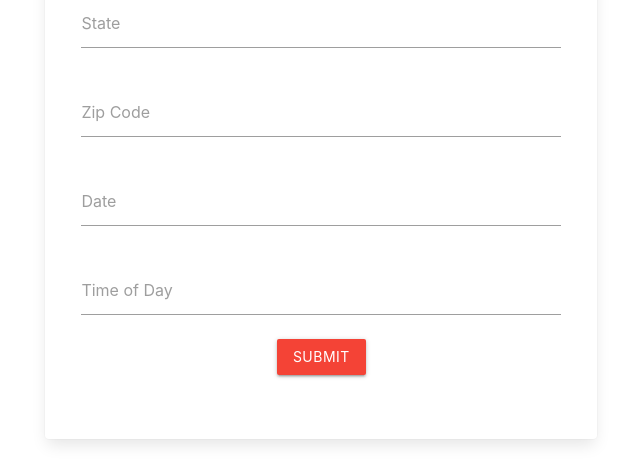
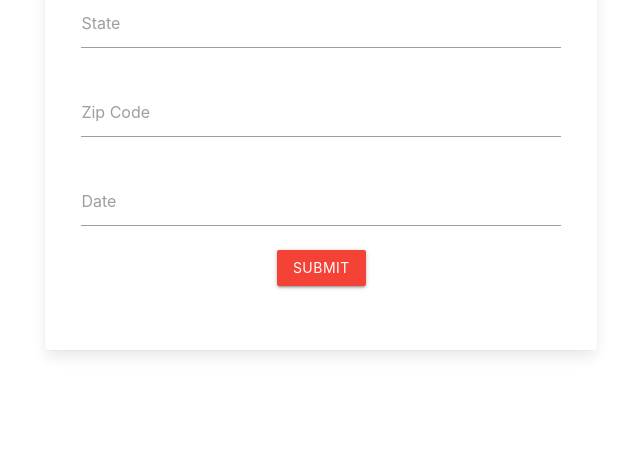
Before and after one commit to rstreep/french-fry-event, a Node server app: page /create-event in a window 1280 px wide. Shown: the part 878-1353 px from the top of the page, without its empty margins (377-1017 px from the left). After the commit the page ends 1234 px from the top, so only its background shows below. Run offline with Node 20, Linux system fonts and the light colour scheme; some libraries are stand-ins or nearby versions.

Commit message:
renamed to match event model

```diff
--- a/views/create-event.handlebars
+++ b/views/create-event.handlebars
@@ -18,20 +18,20 @@
           <div id="tab1">
             <span class="card-title">Event Info</span>
                 <div class="input-field col s12">
-                  <input id="event-name" type="text" class="validate">
-                  <label for="event-name">Event Name</label>
+                  <input id="event_name" type="text" class="validate">
+                  <label for="event_name">Event Name</label>
                 </div>
                 <div class="input-field col s12">
-                  <input id="event-description" type="text" class="validate">
-                  <label for="event-description">Event Description</label>
+                  <input id="event_description" type="text" class="validate">
+                  <label for="event_description">Event Description</label>
                 </div>
                 <div class="input-field col s12">
-                  <input id="event-type" type="text" class="validate">
-                  <label for="event-type">Event Type</label>
+                  <input id="event_type" type="text" class="validate">
+                  <label for="event_type">Event Type</label>
                 </div>
                 <div class="input-field col s12">
-                  <input id="street-address" type="text" class="validate">
-                  <label for="street-address">Street Address</label>
+                  <input id="street_address" type="text" class="validate">
+                  <label for="street_address">Street Address</label>
                 </div>
                 <div class="input-field col s12">
                   <input id="city" type="text" class="validate">
@@ -42,17 +42,17 @@
                   <label for="state">State</label>
                 </div>
                 <div class="input-field col s12">
-                  <input id="zip-code" type="text" class="validate">
-                  <label for="zip-code">Zip Code</label>
+                  <input id="zip" type="text" class="validate">
+                  <label for="zip">Zip Code</label>
                 </div>
                 <div class="input-field col s12">
-                  <input id="event-date" type="text" class="validate">
-                  <label for="event-date">Date</label>
+                  <input id="event_date" type="text" class="validate">
+                  <label for="event_date">Date</label>
                 </div>
-                <div class="input-field col s12">
-                  <input id="event-time" type="text" class="validate">
-                  <label for="event-time">Time of Day</label>
-                </div>
+                {{!-- <div class="input-field col s12">
+                  <input id="event_time" type="text" class="validate">
+                  <label for="event_time">Time of Day</label>
+                </div> --}}
                 <button class="btn waves-effect waves-light red" type="submit" id="submit-btn">Submit</button>
                 <div class="row">
                 </div>
@@ -129,27 +129,25 @@
         event.preventDefault();
 
         // Get input values
-        var eventName = document.getElementById('event-name').value;
-        var eventDescription = document.getElementById('event-description').value;
-        var eventType = document.getElementById('event-type').value;
-        var streetAddress = document.getElementById('street-address').value;
+        var eventName = document.getElementById('event_name').value;
+        var eventDescription = document.getElementById('event_description').value;
+        var eventType = document.getElementById('event_type').value;
+        var streetAddress = document.getElementById('street_address').value;
         var city = document.getElementById('city').value;
         var state = document.getElementById('state').value;
-        var zipCode = document.getElementById('zip-code').value;
-        var eventDate = document.getElementById('event-date').value;
-        var eventTime = document.getElementById('event-time').value;
+        var zipCode = document.getElementById('zip').value;
+        var eventDate = document.getElementById('event_date').value;
 
         // Create newEventData object
         var newEventData = {
-          eventName: eventName,
-          eventDescription: eventDescription,
-          eventType: eventType,
-          streetAddress: streetAddress,
+          event_Name: eventName,
+          event_Description: eventDescription,
+          event_Type: eventType,
+          street_Address: streetAddress,
           city: city,
           state: state,
-          zipCode: zipCode,
-          eventDate: eventDate,
-          eventTime: eventTime
+          zip: zipCode,
+          event_Date: eventDate,
         };
 
         console.log(newEventData);
```
